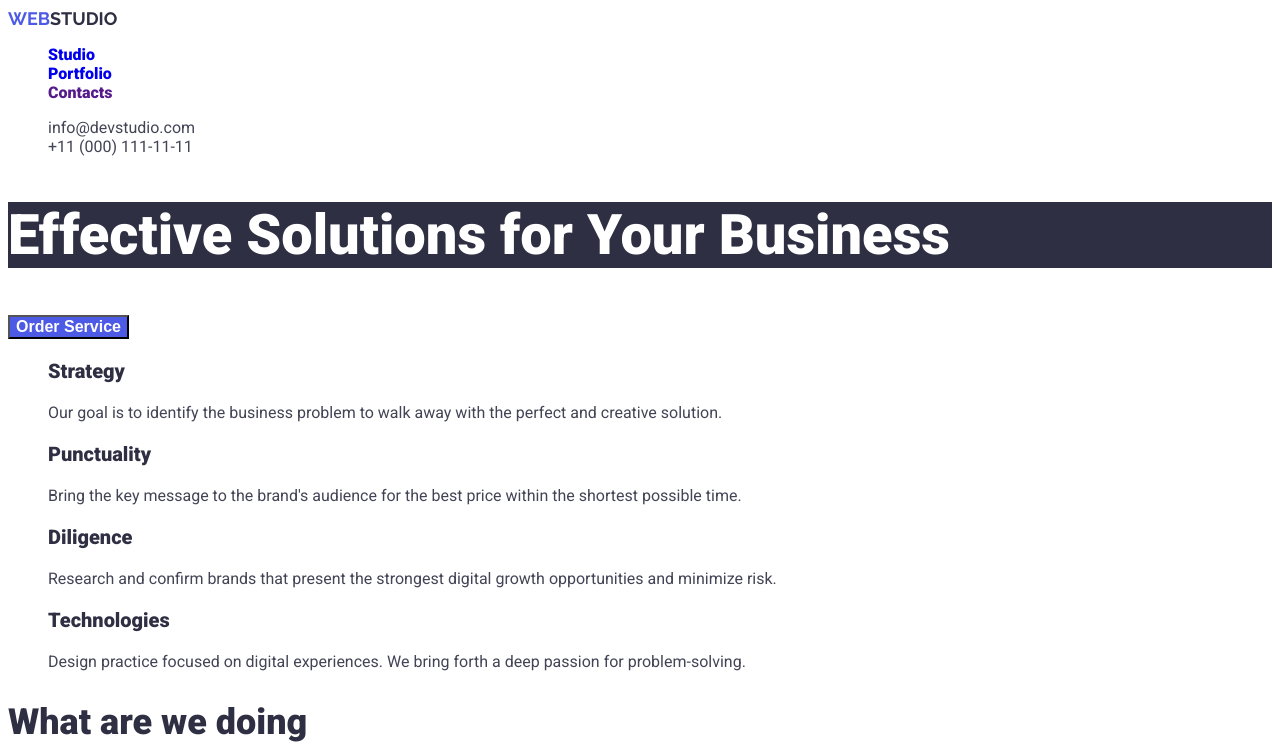
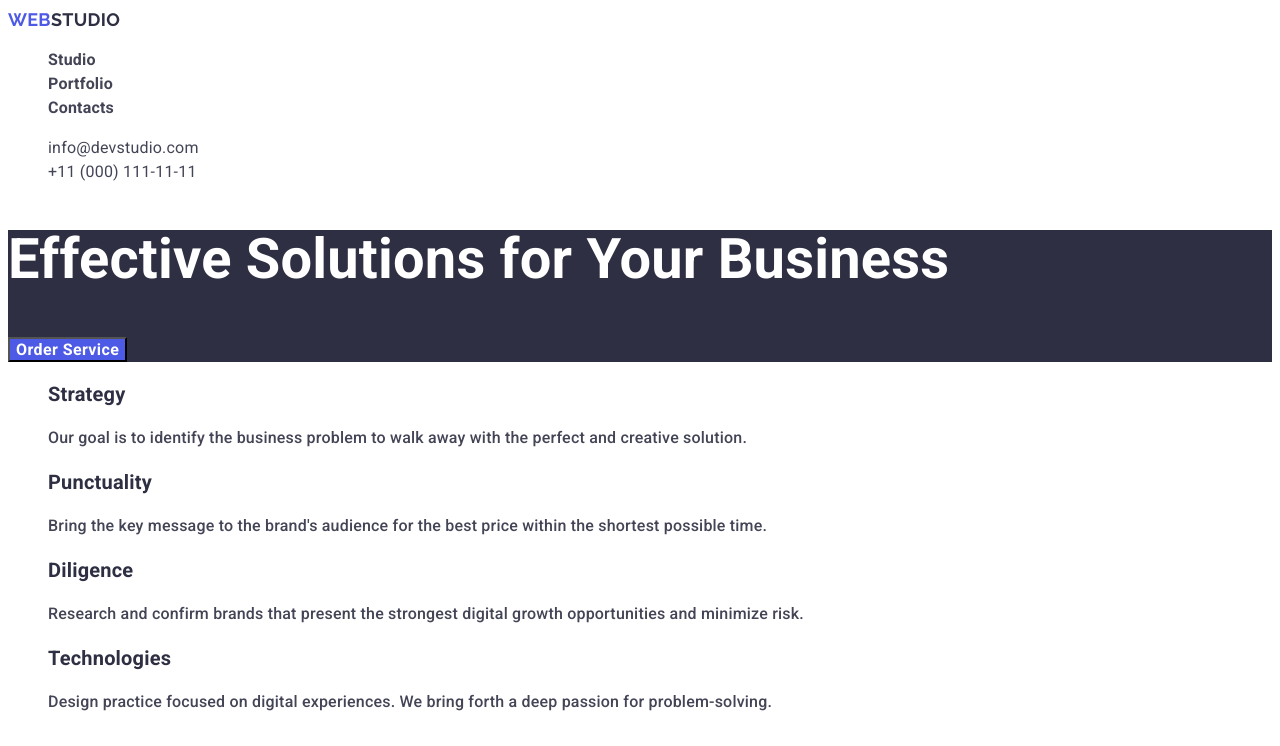
Before and after one commit to Yuliia-Karas/goit-markup-hw-02, a plain HTML site: page index.html in a window 1280 px wide. Shown: the top 746 px of the page. Drawn offline with Linux system fonts and the light colour scheme.

Commit message:
corrected mistakes

```diff
--- a/css/styles.css
+++ b/css/styles.css
@@ -21,33 +21,17 @@
 body {
 font-family: 'Roboto', sans-serif;
 color: var(--color-dark);
+background-color: var(--color-white);
 }
 
 /* ============== Components ================= */
-.modal-btn {
-    font-weight: 600;
-    font-size: 16px;
-    line-height: 1, 19;
-    letter-spacing: 4%;
-    color: var(--color-white);
-    background-color: var(--color-primary-brand);
-}
-
-.modal-btn:hover,
-.modal-btn:focus {
-    background-color: var(--color-primary-brand);
-    cursor: pointer;
-}
-
-.modal-btn:active {
-    background-color: var(--color-btn-bgrnd-active);
-}
 
 .portfolio-btn {
-    font-weight: 600;
+    font-family: 'Roboto', sans-serif;
+    font-weight: 500;
     font-size: 16px;
-    line-height: 1,5;
-    letter-spacing: 4%;
+    line-height: 1.5;
+    letter-spacing: 0.4px;
     color: var(--color-primary-brand);
     background-color: var(--color-light);
     border-color: var(--color-accent);
@@ -58,28 +42,6 @@ color: var(--color-dark);
 .portfolio-btn:focus {
 color: var(--color-white);
 background-color: var(--color-primary-brand);
-}
-
-.menu-link {
-    font-weight: 600;
-    font-size: 16px;
-    line-height: 1, 5;
-    letter-spacing: 2%;
-}
-
-.menu-link:hover,
-.menu-link:focus,
-.contact-mail:hover,
-.contact-mail:focus,
-.contact-phone-number:hover,
-.contact-phone-number:focus {
-    color: var(--color-text);
-}
-
-.menu-link:active,
-.contact-mail:active,
-.contact-phone-number:active {
-    color: var(--color-primary-brand);
 }
 
 .visually-hidden {
@@ -96,24 +58,24 @@ background-color: var(--color-primary-brand);
 }
 
 .section-title {
-    font-weight: 600;
+    font-weight: 700;
     font-size: 36px;
-    line-height: 1, 11;
-    letter-spacing: 2%;
+    line-height: 1.11;
+    letter-spacing: 0.2px;
 }
 
 .section-subtitle {
-    font-weight: 600;
+    font-weight: 700;
     font-size: 20px;
-    line-height: 1, 2;
-    letter-spacing: 2%;
+    line-height: 1.2;
+    letter-spacing: 0.2px;
 }
 
 .section-paragraph {
-    font-weight: 400;
+    font-weight: 500;
     font-size: 16px;
-    line-height: 1, 5;
-    letter-spacing: 2%;
+    line-height: 1.5;
+    letter-spacing: 0.2px;
     color: var(--color-text);
 }
 
@@ -126,10 +88,10 @@ background-color: var(--color-primary-brand);
 /* ================== Header ================== */
 .logo {
     font-family: 'Raleway', sans-serif;
-    font-weight: 800;
+    font-weight: 700;
     font-size: 18px;
-    line-height: 1, 33;
-    letter-spacing: 3%;
+    line-height: 1.33;
+    letter-spacing: 0.3px ;
     text-transform: uppercase;
     color: var(--color-primary-brand);
 }
@@ -142,24 +104,64 @@ background-color: var(--color-primary-brand);
     color: var(--color-light);
 }
 
+.menu-link {
+    font-weight: 700;
+    font-size: 16px;
+    line-height: 1.5;
+    letter-spacing: 0.2px;
+    color: var(--color-text);
+}
+
+.menu-link:hover,
+.menu-link:focus,
+.contact-mail:hover,
+.contact-mail:focus,
+.contact-phone-number:hover,
+.contact-phone-number:focus,
+.menu-link:active,
+.contact-mail:active,
+.contact-phone-number:active {
+    color: var(--color-primary-brand);
+}
+
 .contact-mail,
 .contact-phone-number {
     font-weight: 400;
     font-size: 16px;
-    line-height: 1, 5;
-    letter-spacing: 2%;
+    line-height: 1.5;
+    letter-spacing: 0.2px;
     color: var(--color-text);
 }
 /* ================== /Header ================== */
 
 /* ==============< !--Hero-->================= */
+.hero {
+    background-color: var(--color-dark);
+}
+
 .hero-title {
-    font-weight: 600;
+    font-weight: 700;
     font-size: 56px;
-    line-height: 1, 07;
-    letter-spacing: 2%;
+    line-height: 1.07;
+    letter-spacing: 0.2px;
     color: var(--color-white);
-    background-color: var(--color-dark);
+    }
+
+.modal-btn {
+    font-family: 'Roboto', sans-serif;
+    font-weight: 700;
+    font-size: 16px;
+    line-height: 1.19;
+    letter-spacing: 0.4px;
+    color: var(--color-white);
+    background-color: var(--color-primary-brand);
+        }
+
+.modal-btn:hover,
+.modal-btn:focus,
+.modal-btn:active {
+    background-color: var(--color-btn-bgrnd-active);
+    cursor: pointer;
 }
 /* ==============< /!--Hero-->================= */
 
@@ -168,8 +170,8 @@ background-color: var(--color-primary-brand);
 .footer-paragraph {
     font-weight: 400;
     font-size: 16px;
-    line-height: 1, 5;
-    letter-spacing: 2%;
+    line-height: 1.5;
+    letter-spacing: 0.2px;
     color: var(--color-accent);
 }
 
--- a/index.html
+++ b/index.html
@@ -4,29 +4,45 @@
     <meta charset="UTF-8" />
     <meta http-equiv="X-UA-Compatible" content="IE=edge" />
     <meta name="viewport" content="width=device-width, initial-scale=1.0" />
-    <link rel="preconnect" href="https://fonts.googleapis.com">
-<link rel="preconnect" href="https://fonts.gstatic.com" crossorigin>
-<link href="https://fonts.googleapis.com/css2?family=Raleway:wght@700&family=Roboto:wght@400;500;900&display=swap"
-rel="stylesheet">
-<link rel="stylesheet" href="./css/styles.css">
+    <link rel="preconnect" href="https://fonts.googleapis.com" />
+    <link rel="preconnect" href="https://fonts.gstatic.com" crossorigin />
+    <link
+      href="https://fonts.googleapis.com/css2?family=Raleway:wght@700&family=Roboto:wght@400;500;700;900&display=swap"
+      rel="stylesheet"
+    />
+    <link rel="stylesheet" href="./css/styles.css" />
     <title>WebStudio</title>
   </head>
   <body>
     <!--Шапка сайту-->
     <header class="page-header">
       <nav class="page-nav">
-        <a class="link logo" href="./index.html">Web<span class="logo-dark">Studio</span></a>
+        <a class="link logo" href="./index.html"
+          >Web<span class="logo-dark">Studio</span></a
+        >
         <ul class="menu list">
-          <li class="menu-item"><a class="menu-link link" href="./index.html">Studio</a></li>
-          <li class="menu-item"><a class="menu-link link" href="./portfolio.html">Portfolio</a></li>
-          <li class="menu-item"><a class="menu-link link" href="">Contacts</a></li>
+          <li class="menu-item">
+            <a class="menu-link link" href="./index.html">Studio</a>
+          </li>
+          <li class="menu-item">
+            <a class="menu-link link" href="./portfolio.html">Portfolio</a>
+          </li>
+          <li class="menu-item">
+            <a class="menu-link link" href="">Contacts</a>
+          </li>
         </ul>
       </nav>
       <ul class="list">
         <li>
-          <a class="contact-mail link" href="mailto:info@devstudio.com">info@devstudio.com</a>
+          <a class="contact-mail link" href="mailto:info@devstudio.com"
+            >info@devstudio.com</a
+          >
         </li>
-        <li><a class="contact-phone-number link" href="tel:+110001111111">+11 (000) 111-11-11</a></li>
+        <li>
+          <a class="contact-phone-number link" href="tel:+110001111111"
+            >+11 (000) 111-11-11</a
+          >
+        </li>
       </ul>
     </header>
     <main>
@@ -38,7 +54,7 @@ rel="stylesheet">
         </section>
         <!--Особливості студії-->
         <section>
-          <h2 class="visually-hidden section-title">Особливості студії</h2>
+          <h2 class="visually-hidden">Особливості студії</h2>
           <ul class="list">
             <li>
               <h3 class="section-subtitle">Strategy</h3>
@@ -150,11 +166,13 @@ rel="stylesheet">
     </main>
     <!--Підвал-->
     <footer class="footer-color">
-       <a class="link logo" href="./index.html">Web<span class="logo-light">Studio</span></a>
+      <a class="link logo" href="./index.html"
+        >Web<span class="logo-light">Studio</span></a
+      >
       <p class="footer-paragraph">
         Increase the flow of customers and sales for your business with digital
         marketing & growth solutions.
       </p>
-      </footer>
+    </footer>
   </body>
 </html>
```
Also changed, not shown: portfolio.html (+16 -18 lines).
